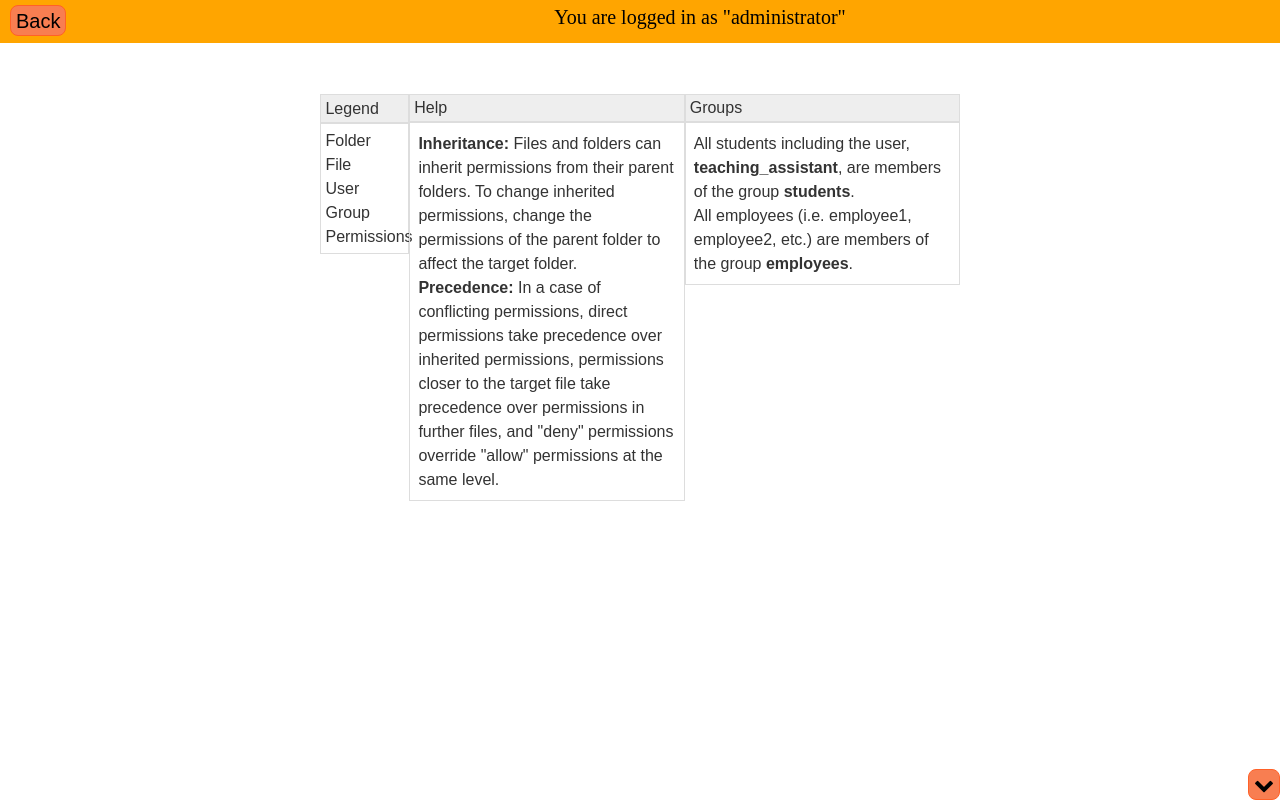
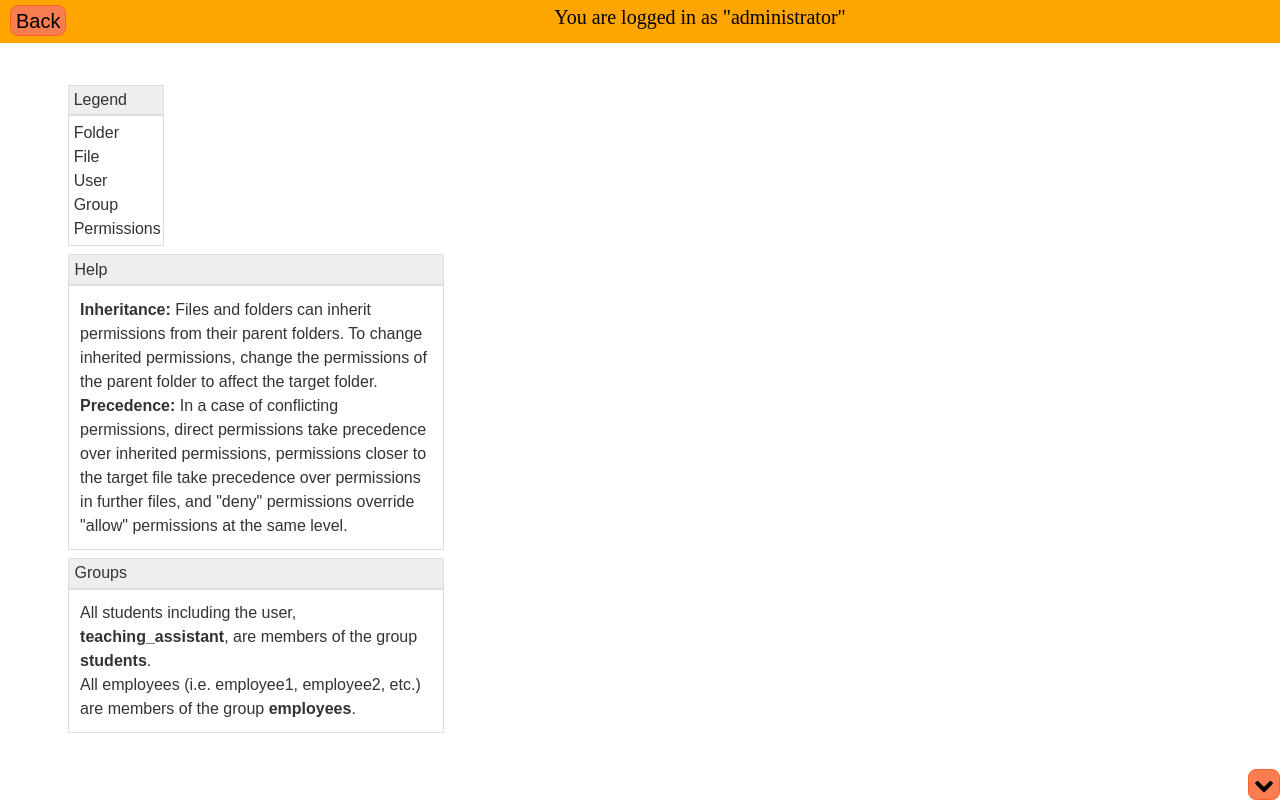
Before and after one commit to CSE256-Spring24/problem-solving-project-jaja, a website: page index.html in a window 1280 px wide. Drawn offline with nearby package versions, Linux system fonts and the light colour scheme; no server answers; a script that the page names is missing; a web font is replaced by a local one.

Commit message:
rearranged positioning

```diff
--- a/fileperms_style.css
+++ b/fileperms_style.css
@@ -37,9 +37,17 @@
     display: none;
 }
 
+#wrapper {
+    display: flex;
+}
+
+#html-loc {
+    width: 100%
+}
+
 #filestructure {
-    margin-top: 3%;
-    margin-left: 25%;
+    margin-top: 5%;
+    margin-left: 5%;
 }
 
 #adv-inheritance-add-button {
@@ -71,18 +79,20 @@
     display: flex;
     justify-content: space-between;
     align-items: top;
-    flex-direction: row;
-    margin-top: 4%;
-    margin-left: 25%;
-    margin-right: 25%;
+    flex-direction: column;
+    margin-top: 3%;
+    margin-left: 5%;
+    margin-right: 1%;
+    max-width: 30%;
     /* padding: 5%; */
 }
 
 .legend {
-    width: 20%;
+    width: 25%;
     color: #333333;
     font-family: Arial,Helvetica,sans-serif;
     font-size: 1em;
+    margin: 1%;
 }
 
 .legend #top {
@@ -100,10 +110,12 @@
 }
 
 .help {
-    width: 75%;
+    /* width: 75%; */
     color: #333333;
     font-family: Arial,Helvetica,sans-serif;
     font-size: 1em;
+    margin: 1%;
+
 }
 
 .help #top {
@@ -121,10 +133,12 @@
 }
 
 .group_div {
-    width: 75%;
+    /* width: 75%; */
     color: #333333;
     font-family: Arial,Helvetica,sans-serif;
     font-size: 1em;
+    margin: 1%;
+
 }
 
 .group_div #top {
--- a/index.html
+++ b/index.html
@@ -82,6 +82,8 @@
                 </span>
             </span>
         </div>
+
+        <div id="wrapper">
             <section class="top-section">
                 <div class="legend">
                     <div id="top">Legend</div>
@@ -108,7 +110,7 @@
                     </div>
                 </div>
             </section>
-        <div id="wrapper">
+
             <div data-app="gender-mag" data-mode="tracker" id="html-loc" data-tag="">
                 <!-- div where file and folder structure will be generated:-->
                 <div id="filestructure"></div>
--- a/view.js
+++ b/view.js
@@ -146,3 +146,7 @@ $('.permbutton').click( function( e ) {
 
 // ---- Assign unique ids to everything that doesn't have an ID ----
 $('#html-loc').find('*').uniqueId()
+
+
+document.getElementById("filestructure").style.width = "86%"
+document.getElementById("sidepanel").style.width = "86%"
```
Lines whose indentation alone changed are shown as unchanged.
